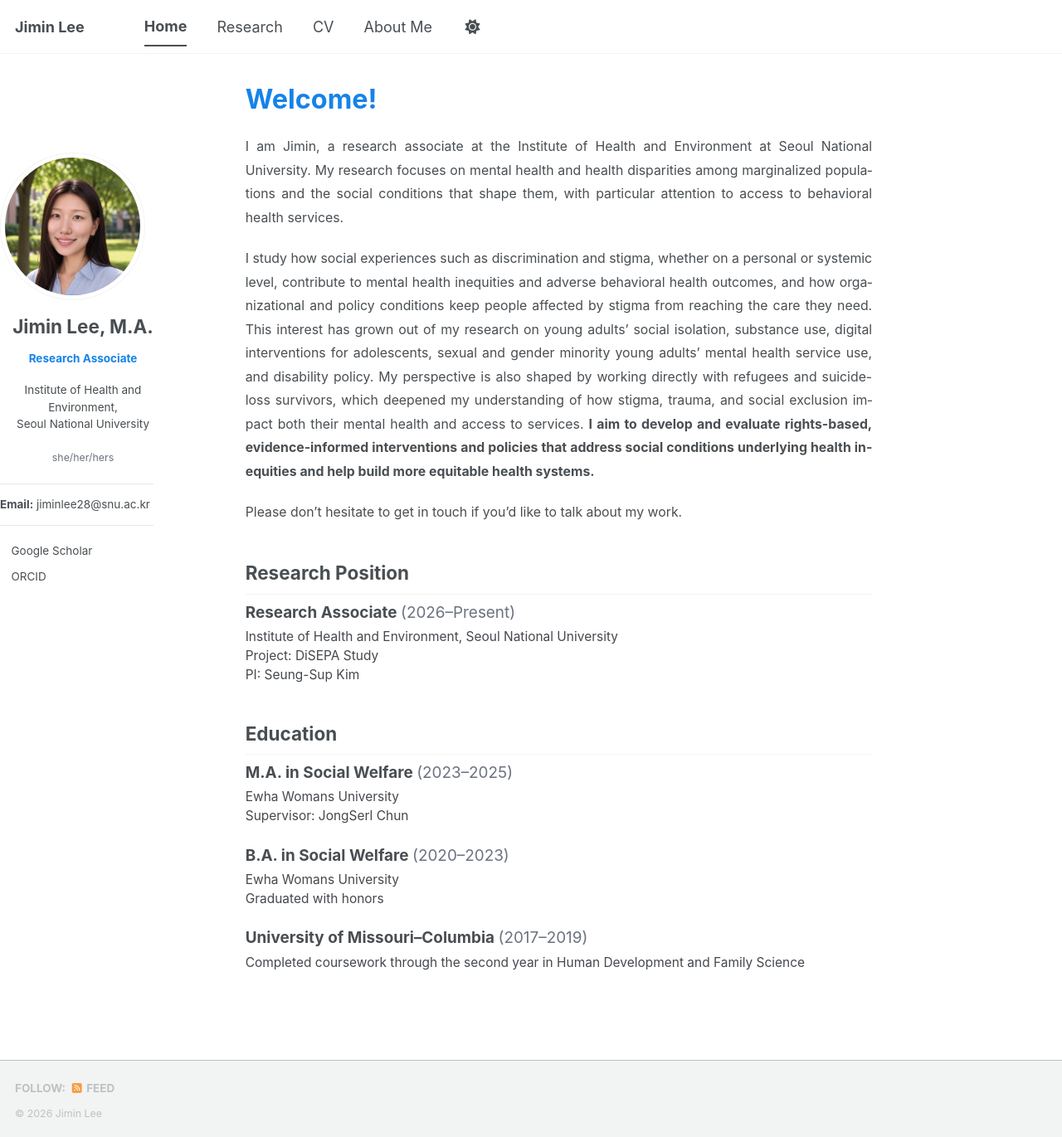
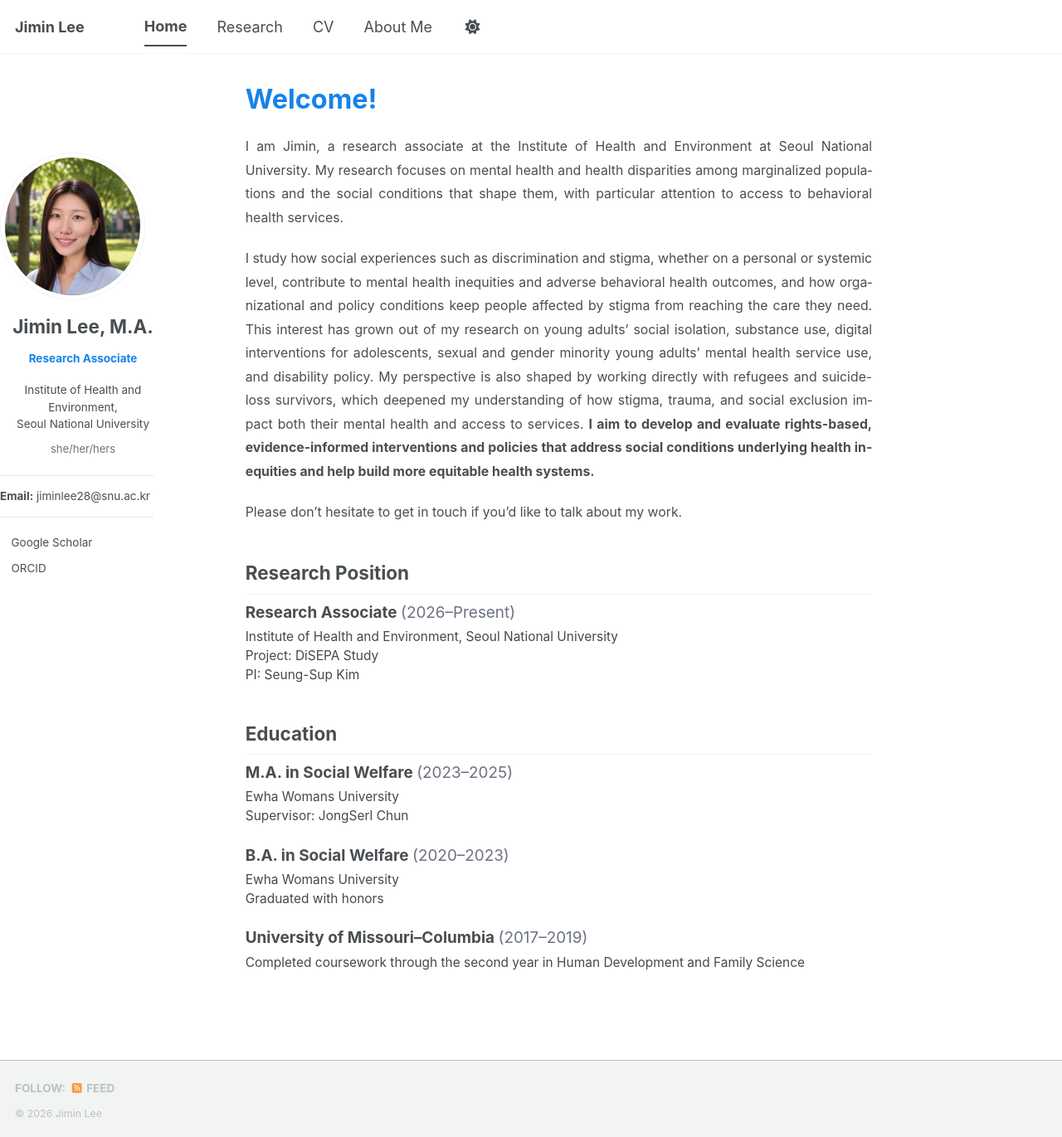
Before and after one commit to jiminlee-research/jiminlee-research.github.io, a Jekyll site: the page built from _pages/about.md, in a window 1280 px wide and 1371 px high. Shown: the whole window at 83% size. Built offline with Jekyll 4.4.1, drawn with Linux system fonts in a browser that asks for light colours; a style sheet for code colours, icons or effects is not loaded.

Commit message:
Tighten pronouns spacing and size up slightly
Co-Authored-By: Claude Opus 5.5 <noreply@anthropic.com>
Claude-Session: https://claude.ai/code/session_01PcjxNgqngrrHjMZQkReYzc

```diff
--- a/assets/css/main.scss
+++ b/assets/css/main.scss
@@ -100,9 +100,9 @@
 }
 
 .author__content--centered .author__pronouns {
-  margin: 0 0 1.2rem;
+  margin: -0.6rem 0 1.2rem;
   color: #6b7280;
-  font-size: $type-size-7;
+  font-size: 0.72em;
   font-weight: 400;
   text-align: center;
 }
```
